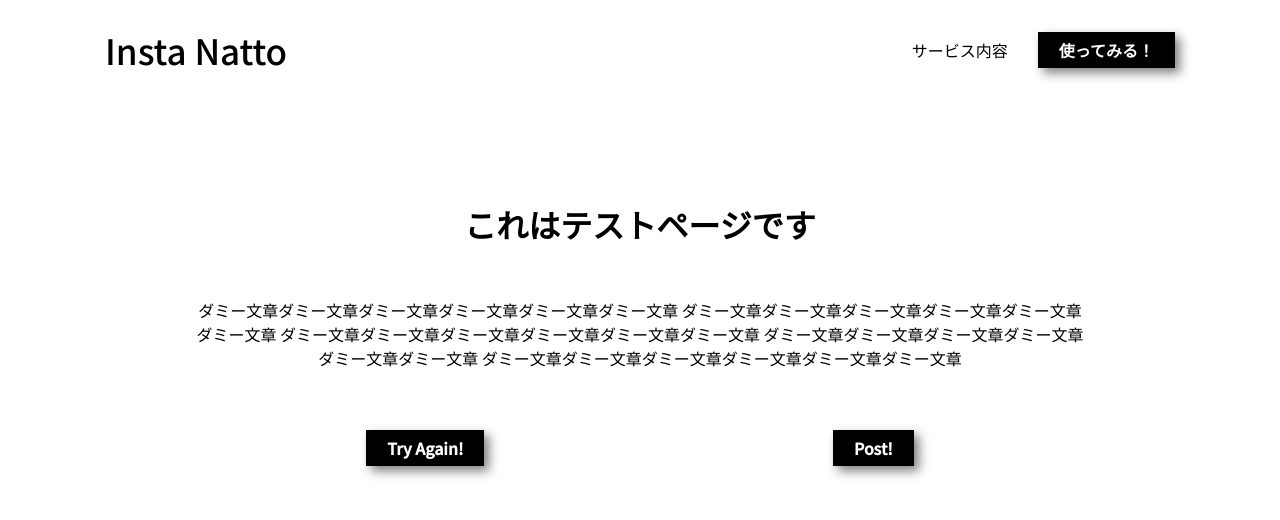
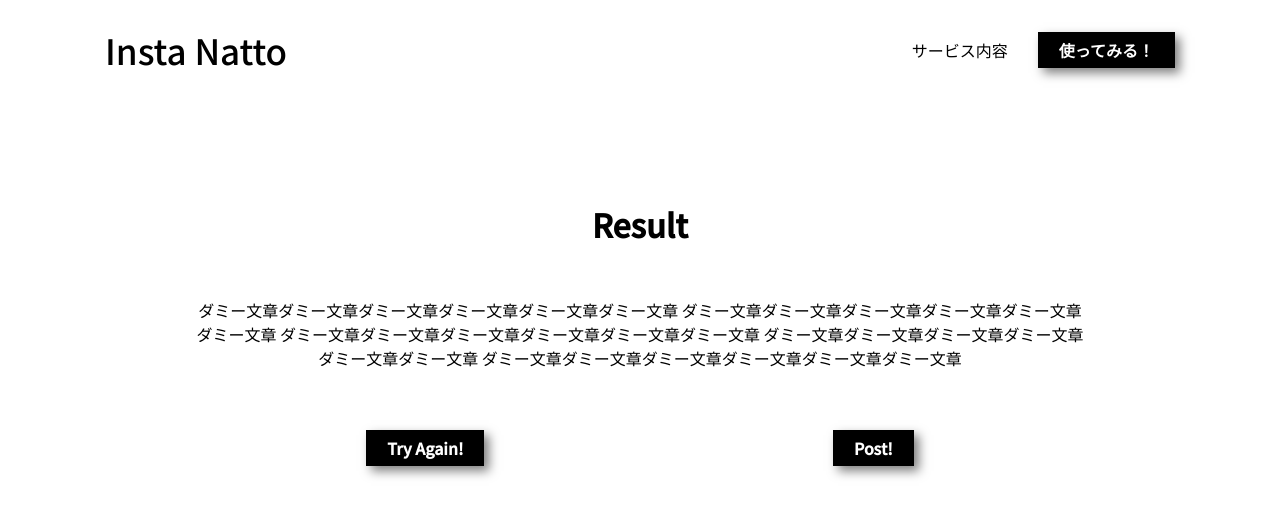
Before and after one commit to Hhelibebcnofne/Copy_of_hackathon, a Flask app: page /test in a window 1280 px wide. Shown: the top 520 px of the page. Run offline with Flask 3, Linux system fonts and the light colour scheme; some web fonts are replaced.

Commit message:
h1変更

```diff
--- a/templates/test.html
+++ b/templates/test.html
@@ -2,7 +2,7 @@
 
 {% block body %}
 <div class="result">
-    <h1>これはテストページです</h1>
+    <h1>Result</h1>
     <p>{{test}}</p>
     <div class="btn_link">
         <a class="btn filled" href="/">Try Again!</a>
```
